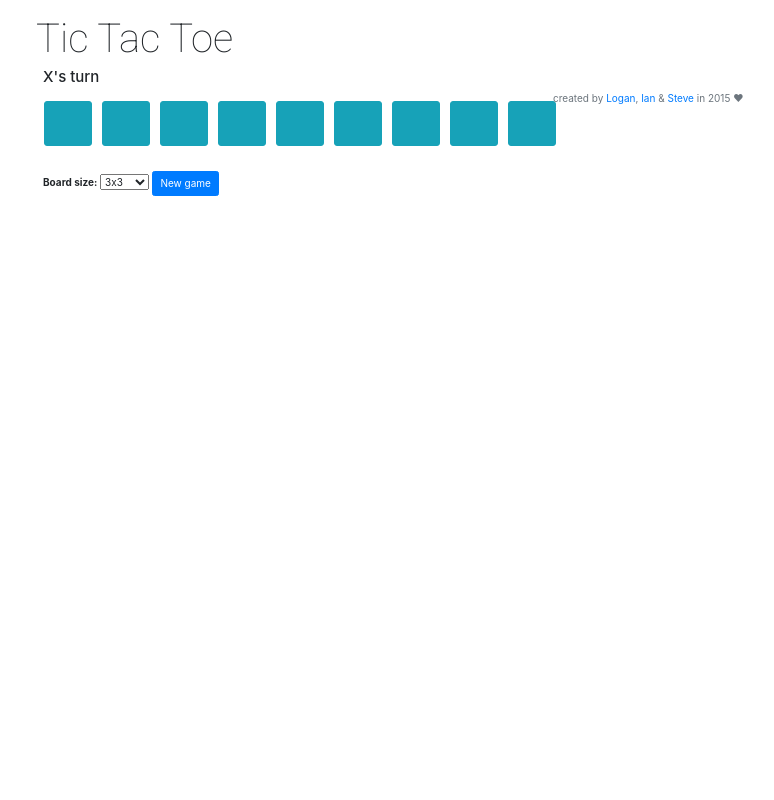
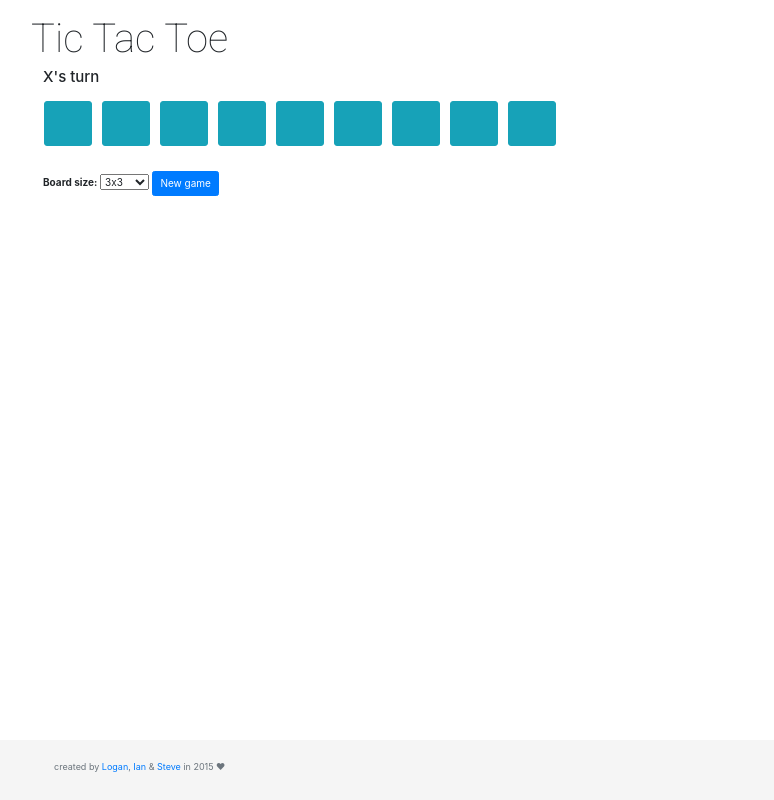
Before and after one commit to newtictactoe/newtictactoe.github.io, a plain HTML site: page index.html in a window 1280 px wide. Shown: the whole page, without its empty margins (28-802 px from the left). Drawn offline with nearby package versions, Linux system fonts and the light colour scheme.

Commit message:
Update styles.css

```diff
--- a/css/styles.css
+++ b/css/styles.css
@@ -23,7 +23,7 @@ h1 {
     font-family: 'Roboto', sans-serif;
     font-size: 4em;
     margin-top: 15px;
-    margin-left: 5px;
+    margin-left: 0;
 }
 
 h4 {
@@ -47,5 +47,44 @@ h4 {
     /*padding-left: 15px;
     padding-right: 15px;*/
 
-    width:1162px;
+    width: 1162px;
 }
+
+
+/* Sticky footer styles
+-------------------------------------------------- */
+html {
+    position: relative;
+    min-height: 100%;
+}
+
+body {
+    /* Margin bottom by footer height */
+    margin-bottom: 60px;
+}
+
+.footer {
+    position: absolute;
+    bottom: 0;
+    width: 100%;
+    /* Set the fixed height of the footer here */
+    height: 60px;
+    background-color: #f5f5f5;
+}
+
+body > .container {
+    padding: 60px 15px 0;
+}
+
+.container .text-muted {
+    margin: 20px 0;
+}
+
+.footer > .container {
+    padding-right: 15px;
+    padding-left: 12px;
+}
+
+.text-muted {
+    font-size: 90%;
+}
```
